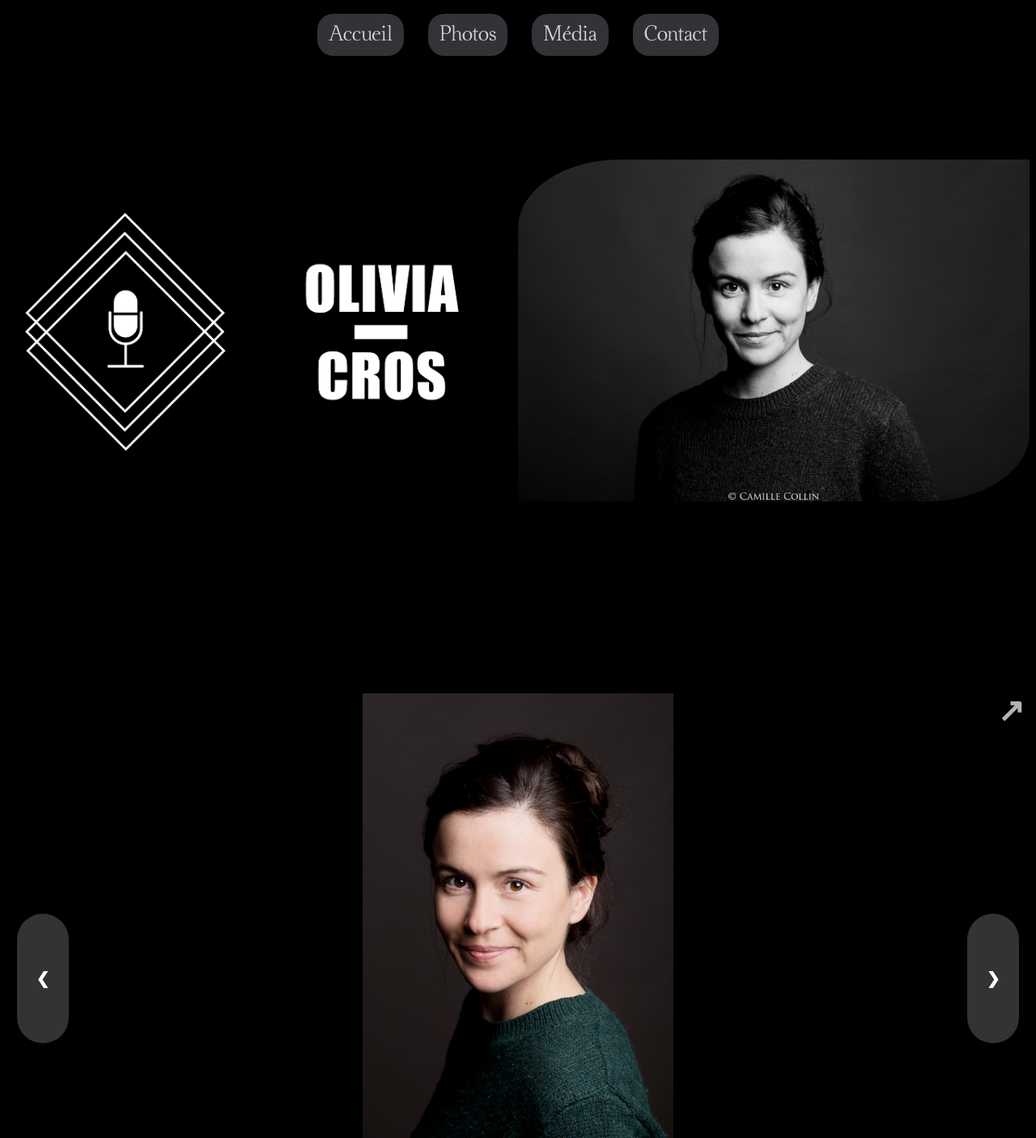
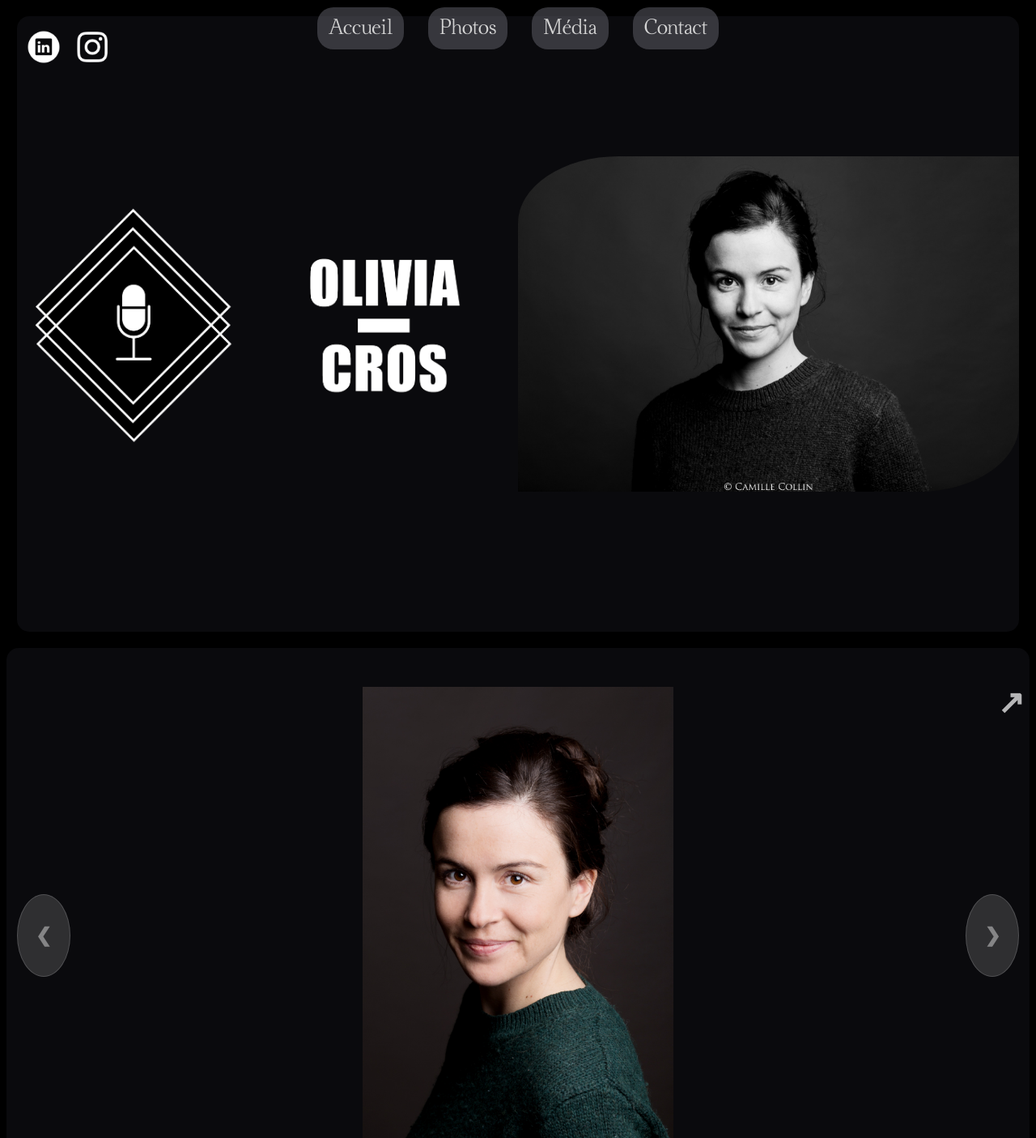
Before and after one commit to Aurel-Cros/OliviaCros-v2, a PHP site: page / in a window 1280 px wide. Shown: the top 1405 px of the page at 81% size. Run offline with PHP 8.4, Linux system fonts and the light colour scheme.

Commit message:
Ajout réseaux sociaux + tweaks graphics

```diff
--- a/css/gallery.css
+++ b/css/gallery.css
@@ -89,18 +89,25 @@ div.contain
 	position: absolute;
 	top: 40%;
 	width: 5vw;
-	height: 20%;
+	height: 100px;
 	color: white;
 	font-weight: bold;
-	font-size: 20px;
-	border-radius: 40px;
+	font-size: 24px;
+	border: 1px solid rgba(255,255,255,0.4);
+	border-radius: 100%;
 	user-select: none;
 	-webkit-user-select: none;
 	display: flex;
 	flex-flow: row nowrap;
 	align-items: center;
 	justify-content: center;
-	background-color: rgba(255, 255, 255, 0.2);
+	background-color: rgba(255, 255, 255, 0.3);
+	opacity: 0.5;
+	transition: opacity 300ms ease-out;
+}
+.prev:hover, .next:hover
+{
+	opacity: 1;
 }
 
 /* Position the "next button" to the right and the prev to the left */
--- a/css/main.css
+++ b/css/main.css
@@ -33,7 +33,31 @@ body
     background-color: black;
     color: #ddd;
 }
-
+aside
+{
+    position: fixed;
+    left: 3vh;
+    top: 3.5vh;
+    max-width: 10%;
+    display: flex;
+    flex-flow: row wrap;
+    justify-content: space-evenly;
+    align-items: center;
+    z-index: 1;
+}
+.social
+{
+    margin: 5px;
+    display: flex;
+    justify-content: center;
+    align-items: center;
+}
+.social img
+{
+    width: 50px;
+    border: none;
+    border-radius: 10px;
+}
 main
 {
     margin: auto;
@@ -84,14 +108,17 @@ nav a:hover
 
 section
 {
+    background: #0a0a0d;
     display: flex;
     flex-direction: row;
     flex-wrap: nowrap;
     justify-content: center;
     align-items: center;
     scroll-snap-align: center;
-    width: 100%;
-    height: 100vh;
+    width: 98%;
+    border-radius: 15px;
+    margin: 2.5vh auto;
+    height: 95vh;
 }
 
 #accueil img
@@ -112,29 +139,71 @@ section
 
 #media
 {
+    flex-flow: column nowrap;
+    justify-content: center;
     text-align: center;
-    padding-top: 6vh;
+    --media-max-width : 1280px;
 }
-#media div
+#media h3
+{
+    border-radius: 15px;
+    margin: 30px;
+    padding: 15px;
+    background: rgba(255,255,255,0.1);
+    transition: background 200ms;
+}
+#media h3:hover
+{
+    cursor: pointer;
+    background: rgba(255,255,255,0.2);
+
+}
+#mediaLinks
+{
+    display: flex;
+    flex-flow: row nowrap;
+    justify-content: space-evenly;
+    align-items: center;
+    font-family: 'Trebuchet MS', 'Lucida Sans Unicode', 'Lucida Grande', 'Lucida Sans', Arial, sans-serif;
+    letter-spacing: 2px;
+}
+.mediaContainer
+{
+    display: flex;
+    justify-content: center;
+    width: 100%;
+}
+.mediaDisplay
 {
     display: flex;
     flex-flow: column nowrap;
-    justify-content: flex-start;
+    justify-content: space-evenly;
     align-items: center;
     width: 100%;
-    height: 60vh;
+    max-width: var(--media-max-width);
+    min-height: calc(var(--media-max-width) * (9 / 16));
 }
+.mediaHide
+{
+    display: none;
+}
+
+
 #youtube-demo
 {
     aspect-ratio: 16/9;
     width: 100%;
+    max-width: var(--media-max-width);
     max-height: 50vh !important;
 }
 #media audio
 {
     display: block;
-    width: 80%;
-    height: 15vh;
+    width: 500px;
+}
+#audio img
+{
+    height: 20vh;
 }
 
 #contact
@@ -217,11 +286,6 @@ textarea
         border-radius: 10px;
         padding: 6px 8px;
     }
-    section
-    {
-        width: 95%;
-        margin:auto;
-    }
     #accueil
     {
         flex-direction: column;
@@ -230,23 +294,6 @@ textarea
     #accueil img
     {
         width: 90%;
-    }
-    #media
-    {
-        flex-direction: column;
-        justify-content: center;
-    }
-    #media :nth-child(1)
-    {
-        justify-content: flex-end;
-    }
-    #media audio
-    {
-        height: 10%;
-    }
-    #media div
-    {
-        justify-content: center;
     }
 
     .form
--- a/index.php
+++ b/index.php
@@ -2,17 +2,14 @@
 <html lang="fr">
     <head>
         <meta charset="utf-8">
-        <meta http-equiv="X-UA-Compatible" content="IE=edge,chrome=1">
-        <meta name="description" content="Olivia Cros, com&eacute;dienne">
+        <meta name="description" content="Découvrez Olivia Cros, com&eacute;dienne parisienne, issue du cours Peyran Lacroix et formée aux spécificités techniques de la voix parlée par Richard Cross.">
+        <meta name="keywords" content="Olivia,Cros,comédie,comédien,comédienne,acteur,actrice,théâtre,réalisation,paris,idf,ile-de-france">
         <meta name="viewport" content="width=device-width, initial-scale=1.0, maximum-scale=2.0">
-        <title>Olivia Cros</title>
+        <title>Olivia Cros, comédienne à Paris</title>
         <link rel="stylesheet" href="css/gallery.css">
         <link rel="stylesheet" href="css/main.css">
-        <script type="text/javascript" src="js/gallery.js"></script>
-        <script type="text/javascript" src="js/swipe.js"></script>
     </head>
     <body>
-        <header id="top">
         <nav>
             <!-- Top fixed menu -->
             <ul>
@@ -22,7 +19,10 @@
                 <li><a href="#contact">Contact</a></li>
             </ul>
         </nav>
-        </header>
+        <aside>
+            <div class="social"><a href="https://www.linkedin.com/in/olivia-cros/"><img src="img/logo-linkedin-blanc.png" alt="LinkedIn Olivia Cros"></a></div>
+            <div class="social"><a href="https://www.instagram.com/olivia__cros/"><img src="img/logo-instagram-blanc.png" alt="Instagram Olivia Cros"></a></div>
+        </aside>
         <main>
             <section id="accueil">
                 <img src="img/logo-text.png" id="logo" alt="logo">
@@ -71,20 +71,25 @@
             </section>
 
             <section id="media">
-                <div>
-                    <h3>D&eacute;mo vid&eacute;o</h3>
+                <div id="mediaLinks">
+                    <h3 name="video">D&eacute;mo Vid&eacute;o</h3>
+                    <h3 name="audio">D&eacute;mo Audio</h3>
+                </div>
+                <div class="mediaContainer">
+                    <div class="mediaDisplay" id="yt">
                         <object id="youtube-demo" data="https://www.youtube-nocookie.com/embed/JxkFXJ_pThk"
                                 title="Bande démo vidéo, Olivia Cros" frameborder="0"
                                 allow="accelerometer; autoplay; clipboard-write; encrypted-media; gyroscope; picture-in-picture"
                                 allowfullscreen></object>
                     </div>
-                <div>
-                    <h3>D&eacute;mo audio</h3>
+                    <div class="mediaHide" id="audio">
+                        <img src="img/microphone-blanc.png" alt="Microphone">
                         <audio controls src="./files/bande-demo-olivia-cros.mp3">
                             <p>
                             Votre navigateur n'a pas le support audio HTML5. <br>
                             <a href="./files/bande-demo-olivia-cros.mp3">Cliquez ici</a> pour t&eacute;l&eacute;charger le fichier &agrave; la place.
                             </p></audio>
+                    </div>
                 </div>
             </section>
 
@@ -108,9 +113,8 @@
 				</div>
             </section>
         </main>
-
-        <footer>
-            <!-- Copyright -->
-        </footer>
+        <script type="text/javascript" src="js/gallery.js"></script>
+        <script type="text/javascript" src="js/swipe.js"></script>
+        <script type="text/javascript" src="js/media.js"></script>
     </body>
 </html>
--- /dev/null
+++ b/js/media.js
@@ -0,0 +1,17 @@
+let videoBlock = document.getElementById("yt")
+let audioBlock = document.getElementById("audio")
+let links = document.getElementById("mediaLinks")
+
+links.addEventListener("click", (elem) => {
+    let name = elem.target.getAttribute("name")
+    if (name == "video") {
+        videoBlock.setAttribute("class", "mediaDisplay")
+        audioBlock.setAttribute("class", "mediaHide")
+        console.log("Video clicked")
+    }
+    if (name == "audio") {
+        videoBlock.setAttribute("class", "mediaHide")
+        audioBlock.setAttribute("class", "mediaDisplay")
+        console.log("Audio clicked")
+    }
+})
```
Also changed, not shown: img/logo-instagram-blanc.png (added), img/logo-linkedin-blanc.png (added), img/microphone-blanc.png (added). Lines whose indentation alone changed are shown as unchanged.
